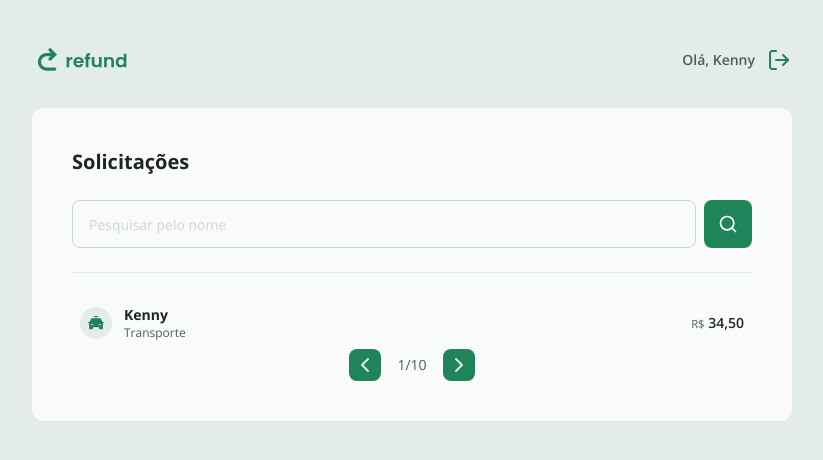
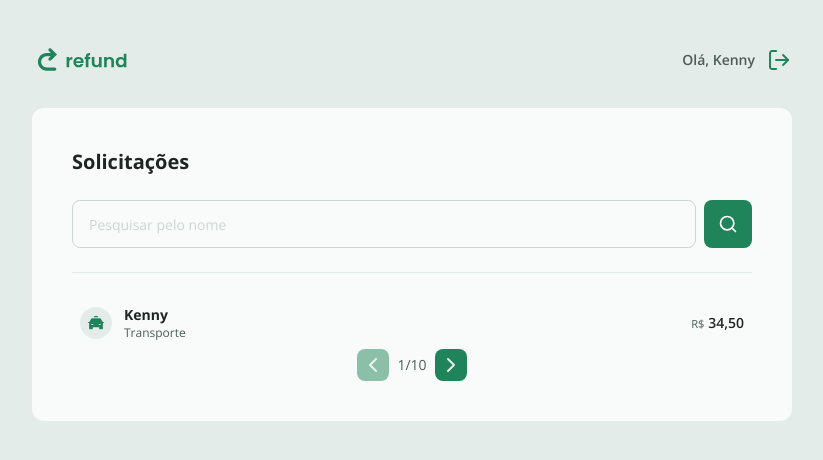
Before and after one commit to Qneji/Refund_react, a React (Vite) app: page / in a window 1280 px wide. Shown: the top 460 px of the page, without its empty margins (228-1051 px from the left). Built offline with nearby package versions, Linux system fonts and the light colour scheme.

Commit message:
Ajustando o componente de paginação

```diff
--- a/src/components/Button.tsx
+++ b/src/components/Button.tsx
@@ -26,8 +26,9 @@
       type={type}
       disabled={isLoading}
       className={classMerge([
-        "flex justify-center items-center bg-green-100 rounded-lg text-white cursor-pointer hover:bg-green-200 transition ease-linear disabled:opacity-50 disabled:cursor-progress",
+        "flex justify-center items-center bg-green-100 rounded-lg text-white cursor-pointer hover:bg-green-200 transition ease-linear disabled:opacity-50",
         variants.button[variant],
+        isLoading && "cursor-progress",
         className,
       ])}
       {...rest}
--- a/src/components/Pagination.tsx
+++ b/src/components/Pagination.tsx
@@ -6,12 +6,14 @@
 type Props = {
   current: number
   total: number
+  onNext: () => void
+  onPrevious: () => void
 }
 
-export function Pagination({ current, total }: Props){
+export function Pagination({ current, total, onNext, onPrevious }: Props){
   return (
-    <div className="flex flex-1 justify-center items-center gap-4">
-      <Button variant="iconSmall">
+    <div className="flex flex-1 justify-center items-center gap-2">
+      <Button variant="iconSmall" onClick={onPrevious} disabled={current === 1}>
         <img src={leftSvg} alt="Ícone de voltar" />
       </Button>
 
@@ -19,7 +21,7 @@
         {current}/{total}
       </span>
 
-      <Button variant="iconSmall">
+      <Button variant="iconSmall" onClick={onNext} disabled={current === total}>
         <img src={rightSvg} alt="Ícone de avançar" />
       </Button>
     </div>
--- a/src/pages/Dashboard.tsx
+++ b/src/pages/Dashboard.tsx
@@ -19,11 +19,27 @@
 
 export function Dashboard() {
   const [name, setName] = useState("")
+  const [page, setPage] = useState(1)
+  const [totalOfPage, setTotalOfPage] = useState(10)
 
   function fetchRefunds(e: React.SyntheticEvent) {
     e.preventDefault()
 
     console.log(name)
+  }
+
+  function handlePaginations(action: "next" | "previous"){
+    setPage((prevPage) => {
+      if (action === "next" && prevPage < totalOfPage) {
+        return prevPage + 1
+      }
+
+      if (action === "previous" && prevPage > 1) {
+        return prevPage - 1
+      }
+
+      return prevPage
+    })
   }
 
   return (
@@ -45,7 +61,11 @@
         <RefundItem data={REFUND_EXAMPLE} />
       </div>
 
-      <Pagination current={1} total={10} />
+      <Pagination
+        current={page}
+        total={totalOfPage}
+        onNext={() => handlePaginations("next")}
+        onPrevious={() => handlePaginations("previous")}/>
     </div>
   )
 }
```
